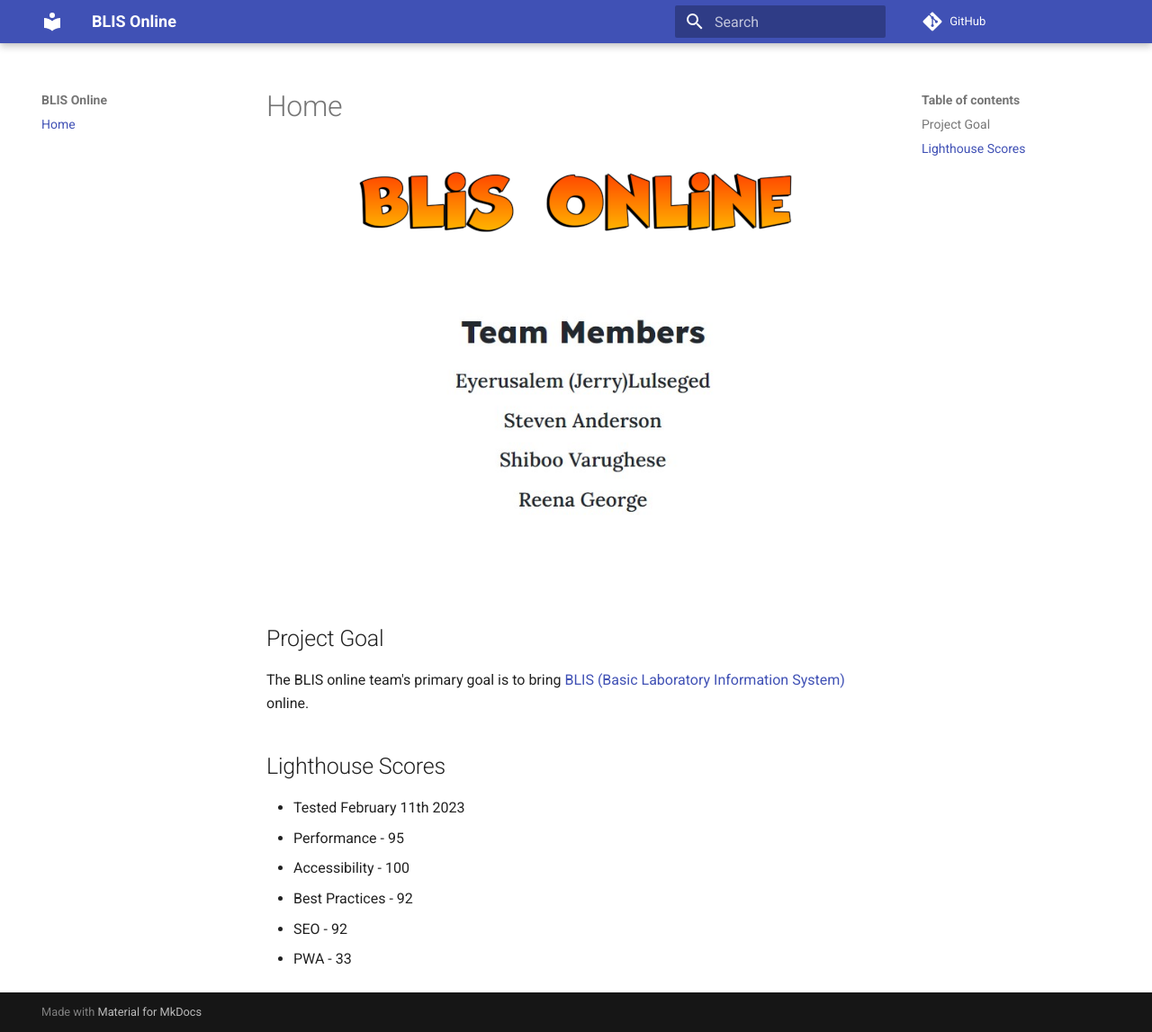
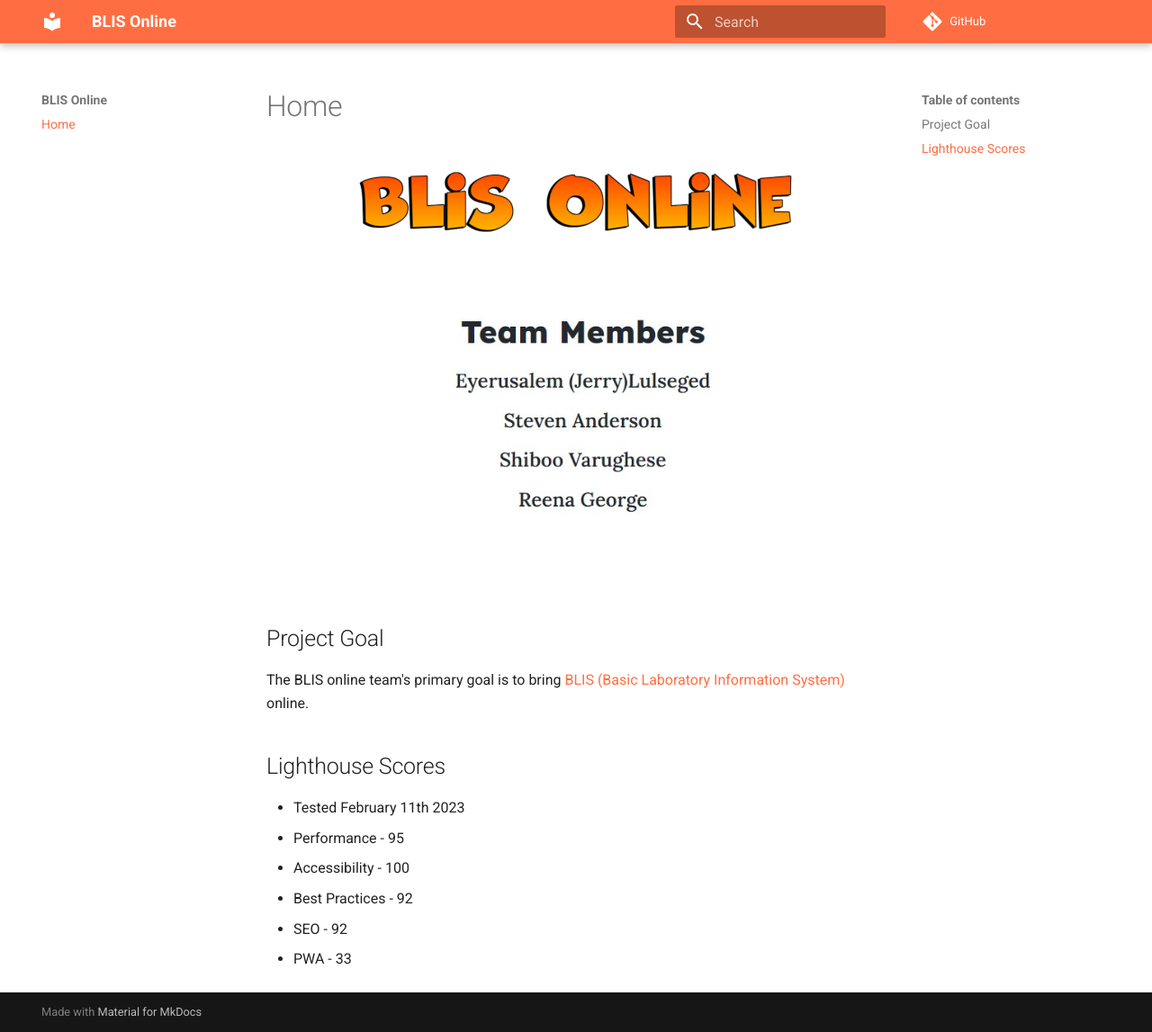
Before and after one commit to blisonline/blisonline.github.io, an MkDocs documentation site: the page built from docs/index.md, in a window 1280 px wide and 1147 px high. Shown: the whole window at 90% size. Built offline with MkDocs 1.6.1 and Material for MkDocs 9.7.7, drawn with Linux system fonts in a browser that asks for light colours; comment, search, counter and statistics services are not loaded.

Commit message:
Change primary color

```diff
--- a/mkdocs.yml
+++ b/mkdocs.yml
@@ -6,4 +6,4 @@ repo_url: https://github.com/blisonline/blisonline.github.io
 theme:
   name: material
   palette:
-    accent: deep orange
+    primary: deep orange
```
